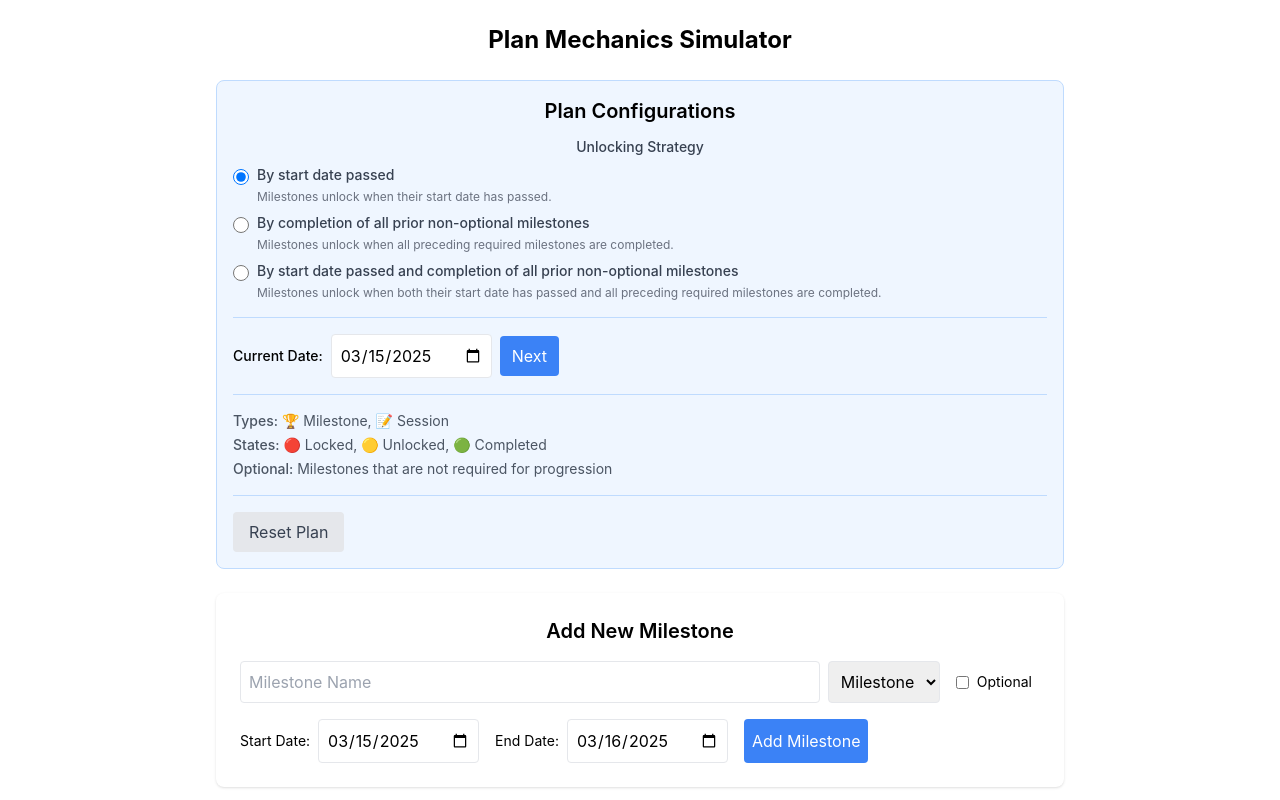
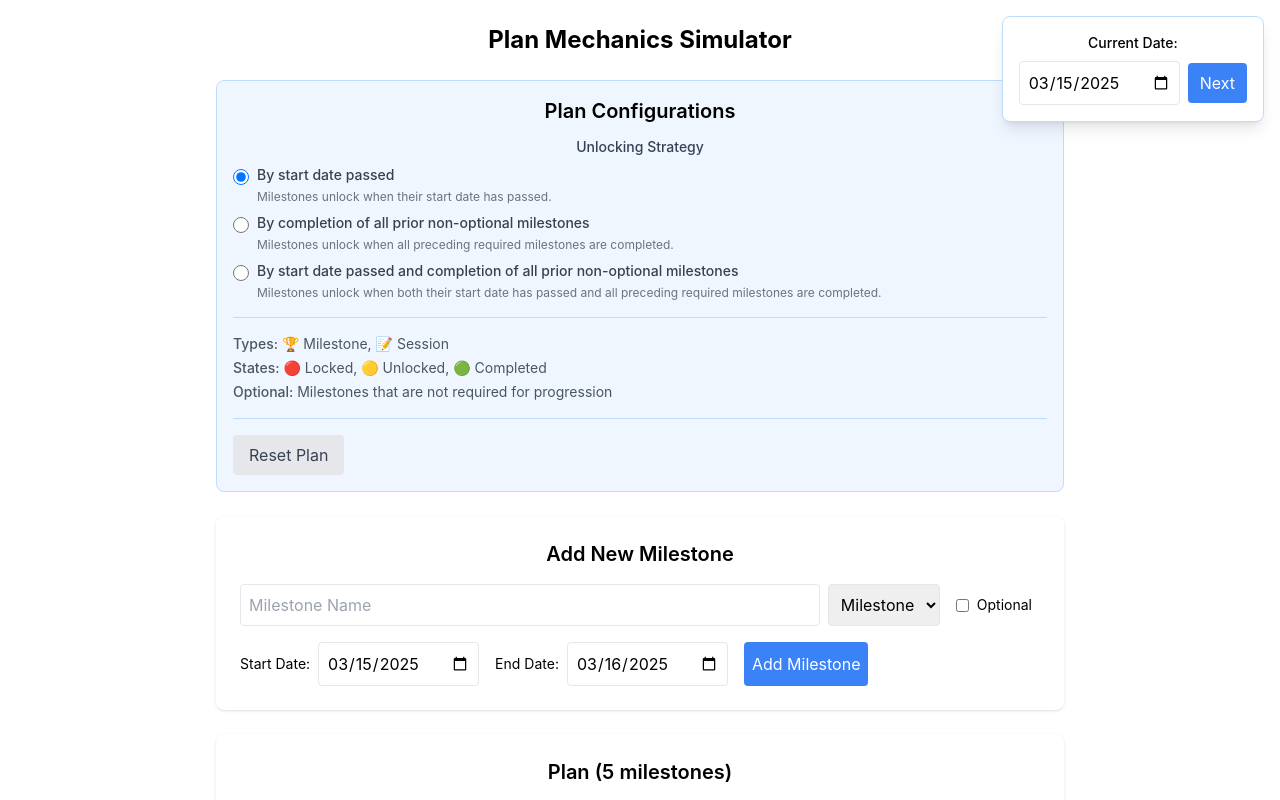
Before and after one commit to trekdemo/plan-mechanics-simulator, a React (Create React App) app: page / in a window 1280 px wide. Shown: the top 800 px of the page. Built offline with nearby package versions, Linux system fonts and the light colour scheme.

Commit message:
Pulled out current date control to floating component

```diff
--- /dev/null
+++ b/src/components/CurrentDateControl/CurrentDateControl.js
@@ -0,0 +1,36 @@
+import React from 'react';
+import PropTypes from 'prop-types';
+import { formatDateForInput } from '../utils';
+
+const CurrentDateControl = ({ currentDate, handleDateChange, handleNextDay }) => {
+  return (
+    <div className="fixed right-4 top-4 bg-white p-4 rounded-lg shadow-lg border border-blue-200 z-50">
+      <div className="flex flex-col space-y-2">
+        <label htmlFor="currentDate" className="font-medium text-sm">Current Date:</label>
+        <div className="flex items-center space-x-2">
+          <input
+            type="date"
+            id="currentDate"
+            className="p-2 border rounded"
+            value={formatDateForInput(currentDate)}
+            onChange={handleDateChange}
+          />
+          <button
+            className="bg-blue-500 hover:bg-blue-600 text-white px-3 py-2 rounded"
+            onClick={handleNextDay}
+          >
+            Next
+          </button>
+        </div>
+      </div>
+    </div>
+  );
+};
+
+CurrentDateControl.propTypes = {
+  currentDate: PropTypes.instanceOf(Date).isRequired,
+  handleDateChange: PropTypes.func.isRequired,
+  handleNextDay: PropTypes.func.isRequired
+};
+
+export default CurrentDateControl;
--- a/src/components/PlanConfigurations/PlanConfigurations.js
+++ b/src/components/PlanConfigurations/PlanConfigurations.js
@@ -1,22 +1,14 @@
 import React from 'react';
 import PropTypes from 'prop-types';
-import { UNLOCK_STRATEGIES, formatDateForInput } from '../utils';
+import { UNLOCK_STRATEGIES } from '../utils';
 
 const PlanConfigurations = ({
   unlockStrategy,
   setUnlockStrategy,
-  currentDate,
-  handleDateChange,
   resetPlanMilestones
 }) => {
   const handleUnlockStrategyChange = (e) => {
     setUnlockStrategy(e.target.value);
-  };
-
-  const handleNextDay = () => {
-    const nextDay = new Date(currentDate);
-    nextDay.setDate(nextDay.getDate() + 1);
-    handleDateChange({ target: { value: formatDateForInput(nextDay) } });
   };
 
   return (
@@ -86,25 +78,6 @@ const PlanConfigurations = ({
         </div>
 
         <div className="pt-4 border-t border-blue-200">
-          <div className="flex items-center space-x-2">
-            <label htmlFor="currentDate" className="font-medium text-sm">Current Date:</label>
-            <input
-              type="date"
-              id="currentDate"
-              className="p-2 border rounded"
-              value={formatDateForInput(currentDate)}
-              onChange={handleDateChange}
-            />
-            <button
-              className="bg-blue-500 hover:bg-blue-600 text-white px-3 py-2 rounded"
-              onClick={handleNextDay}
-            >
-              Next
-            </button>
-          </div>
-        </div>
-
-        <div className="pt-4 border-t border-blue-200">
           <div className="text-sm text-gray-600 text-left">
             <div className="mb-1"><span className="font-medium">Types:</span> 🏆 Milestone, 📝 Session</div>
             <div className="mb-1"><span className="font-medium">States:</span> 🔴 Locked, 🟡 Unlocked, 🟢 Completed</div>
@@ -130,8 +103,6 @@ const PlanConfigurations = ({
 PlanConfigurations.propTypes = {
   unlockStrategy: PropTypes.string.isRequired,
   setUnlockStrategy: PropTypes.func.isRequired,
-  currentDate: PropTypes.instanceOf(Date).isRequired,
-  handleDateChange: PropTypes.func.isRequired,
   resetPlanMilestones: PropTypes.func.isRequired
 };
 
--- a/src/components/PlanMechanicsSimulator.js
+++ b/src/components/PlanMechanicsSimulator.js
@@ -5,6 +5,7 @@ import ProgressPath from './ProgressPath/ProgressPath';
 import CommunicationsSchedule from './CommunicationsSchedule/CommunicationsSchedule';
 import Rules from './Rules/Rules';
 import PlanConfigurations from './PlanConfigurations/PlanConfigurations';
+import CurrentDateControl from './CurrentDateControl/CurrentDateControl';
 import { UNLOCK_STRATEGIES } from './utils';
 import { useMilestones } from './hooks/useMilestones';
 import { useCommunications } from './hooks/useCommunications';
@@ -97,14 +98,16 @@ const PlanMechanicsSimulator = () => {
     });
   }, []);
 
-  const handleDateChange = (e) => {
-    const newDate = new Date(e.target.value);
+  const handleDateChange = useCallback((e) => {
+    // Add time component and handle timezone properly
+    const dateStr = `${e.target.value}T00:00:00`;
+    const newDate = new Date(dateStr);
     setCurrentDate(newDate);
 
     if (unlockStrategy === UNLOCK_STRATEGIES.BY_DATE) {
       updateMilestoneStatesByDate(newDate);
     }
-  };
+  }, [unlockStrategy, updateMilestoneStatesByDate]);
 
   const handleUnlockStrategyChange = useCallback((newStrategy) => {
     setUnlockStrategy(newStrategy);
@@ -194,15 +197,29 @@ const PlanMechanicsSimulator = () => {
     );
   }, []);
 
+  const handleNextDay = useCallback(() => {
+    const nextDay = new Date(currentDate);
+    nextDay.setDate(nextDay.getDate() + 1);
+    setCurrentDate(nextDay);
+
+    if (unlockStrategy === UNLOCK_STRATEGIES.BY_DATE) {
+      updateMilestoneStatesByDate(nextDay);
+    }
+  }, [currentDate, unlockStrategy, updateMilestoneStatesByDate]);
+
   return (
     <div className="p-6 max-w-4xl mx-auto">
       <h1 className="text-2xl font-bold mb-6">Plan Mechanics Simulator</h1>
 
+      <CurrentDateControl
+        currentDate={currentDate}
+        handleDateChange={handleDateChange}
+        handleNextDay={handleNextDay}
+      />
+
       <PlanConfigurations
         unlockStrategy={unlockStrategy}
         setUnlockStrategy={handleUnlockStrategyChange}
-        currentDate={currentDate}
-        handleDateChange={handleDateChange}
         resetPlanMilestones={resetPlanMilestones}
       />
 
```
